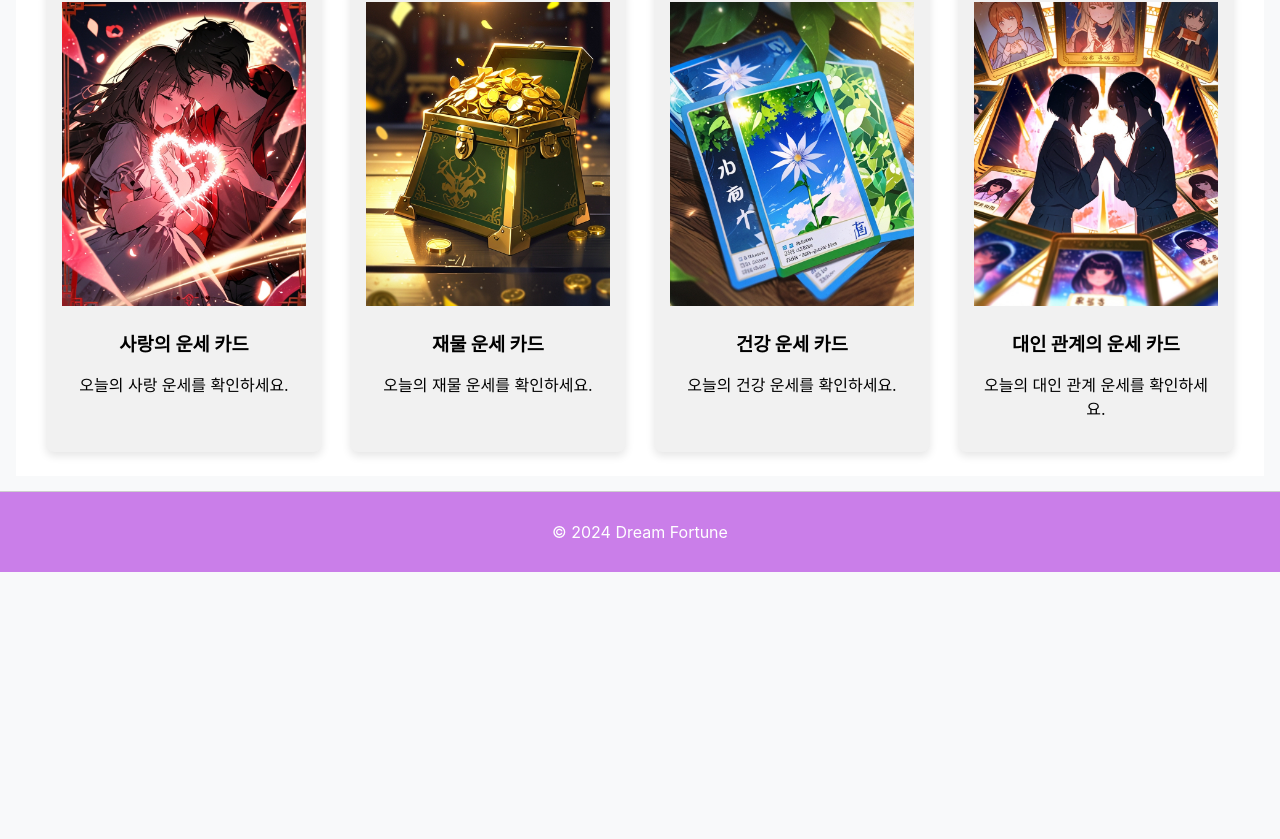
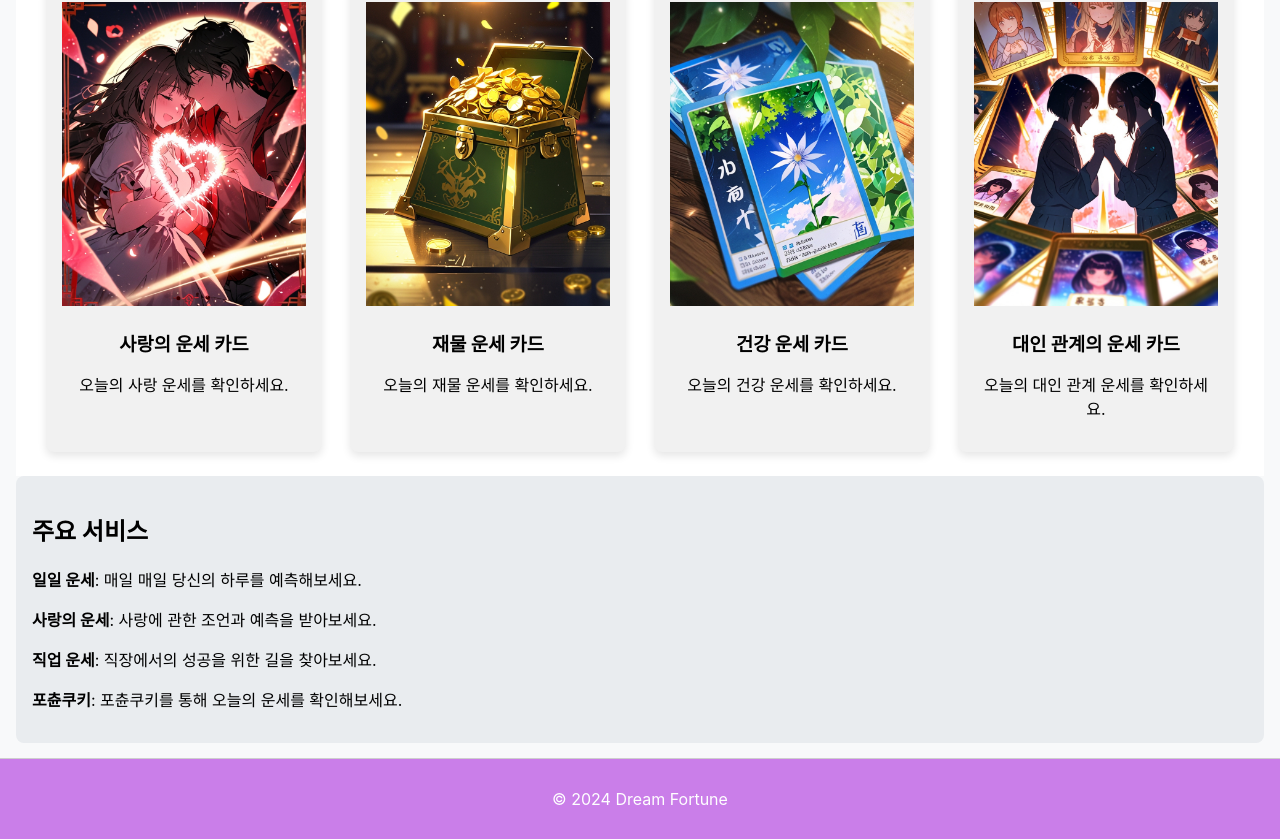
Before and after one commit to wsxqead/dream_fortune, a Vue app in the folder client/: page / in a window 1280 px wide. Shown: the part 1277-2116 px from the top of the page. Before the commit the page ends 1849 px from the top, so only its background shows below. Built offline with nearby package versions, Linux system fonts and the light colour scheme.

Commit message:
주요 서비스 내용에 대해 조금 더 고민중

```diff
--- a/client/src/components/Main.vue
+++ b/client/src/components/Main.vue
@@ -3,6 +3,7 @@
     <MainSlide />
     <RecommendedFortunes />
     <FortuneCards />
+    <KeyServices />
   </div>
 </template>
 
@@ -10,13 +11,15 @@
 import MainSlide from '@/components/main/MainSlide.vue';
 import RecommendedFortunes from '@/components/main/RecommendedFortunes.vue'
 import FortuneCards from '@/components/main/FortuneCards.vue'
+import KeyServices from '@/components/main/KeyServices.vue'
 
 export default {
   name: 'Main',
   components: {
     MainSlide,
     RecommendedFortunes,
-    FortuneCards
+    FortuneCards,
+    KeyServices,
   }
 };
 </script>
--- /dev/null
+++ b/client/src/components/main/KeyServices.vue
@@ -0,0 +1,34 @@
+<template>
+  <div class="key-services">
+    <h2>주요 서비스</h2>
+    <ul>
+      <li><strong>일일 운세</strong>: 매일 매일 당신의 하루를 예측해보세요.</li>
+      <li><strong>사랑의 운세</strong>: 사랑에 관한 조언과 예측을 받아보세요.</li>
+      <li><strong>직업 운세</strong>: 직장에서의 성공을 위한 길을 찾아보세요.</li>
+      <li><strong>포츈쿠키</strong>: 포츈쿠키를 통해 오늘의 운세를 확인해보세요.</li>
+    </ul>
+  </div>
+</template>
+
+<script>
+export default {
+  name: 'KeyServices',
+};
+</script>
+
+<style scoped>
+.key-services {
+  padding: 1rem;
+  background-color: #e9ecef;
+  border-radius: 8px;
+}
+
+ul {
+  list-style: none;
+  padding: 0;
+}
+
+li {
+  margin: 1rem 0;
+}
+</style>
```
